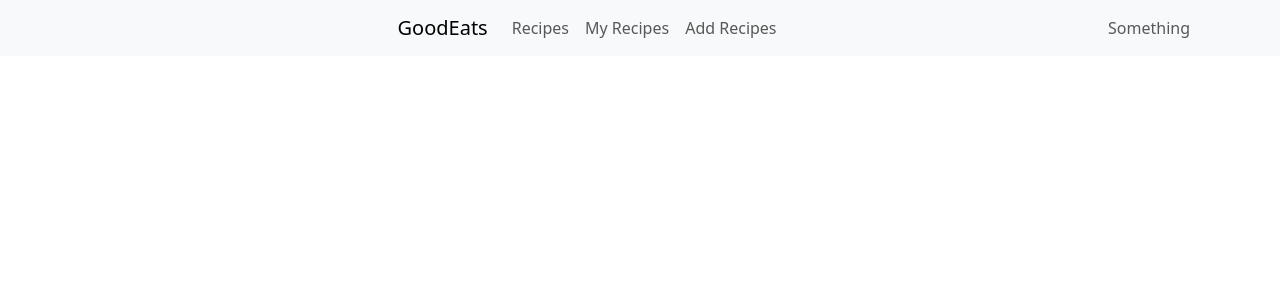
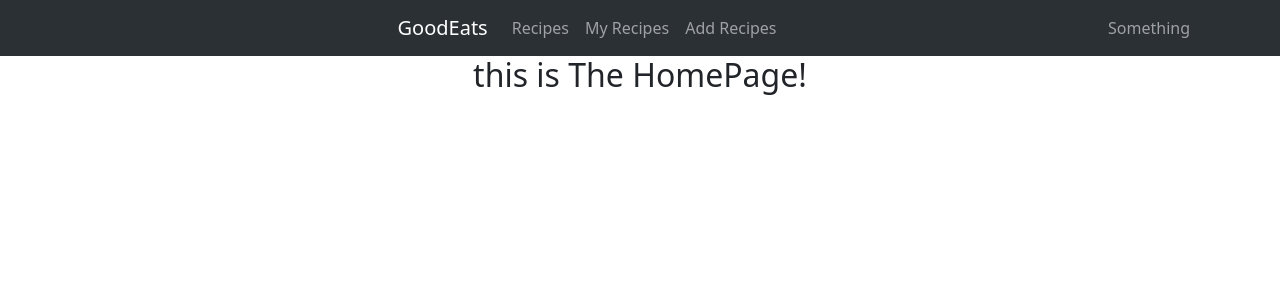
Before and after one commit to JakubSzkup1/RecipeAppProject, a React (Create React App) app: page / in a window 1280 px wide. Shown: the top 300 px of the page. Built offline with nearby package versions, Linux system fonts and the light colour scheme.

Commit message:
linking home page

```diff
--- a/src/App.js
+++ b/src/App.js
@@ -8,6 +8,7 @@ import Row from 'react-bootstrap/Row';
 import Col from 'react-bootstrap/Col';
 import Carousel from 'react-bootstrap/Carousel';
 import { BrowserRouter, Routes, Route } from 'react-router-dom';
+import Home from './components/Home';
 
 
 function App() {
@@ -16,18 +17,20 @@ function App() {
     <BrowserRouter>
 
       <div className="App">
-        <Navbar collapseOnSelect expand="lg" className="bg-body-tertiary">
+
+        <Navbar collapseOnSelect expand="lg" className="bg-body-tertiary" data-bs-theme="dark">
+
           <Container>
           <Col>
           <Image src="" roundedCircle />
         </Col>
-            <Navbar.Brand href="#home">GoodEats</Navbar.Brand>
+            <Navbar.Brand href="/">GoodEats</Navbar.Brand>
             <Navbar.Toggle aria-controls="responsive-navbar-nav" />
             <Navbar.Collapse id="responsive-navbar-nav">
               <Nav className="me-auto">
-                <Nav.Link href="#features">Recipes</Nav.Link>{/*will be an api with recipes or mongodb database*/}
-                <Nav.Link href="#pricing">My Recipes</Nav.Link>
-                <Nav.Link href="#pricing">Add Recipes</Nav.Link>
+                <Nav.Link href="/recipes">Recipes</Nav.Link>{/*will be an api with recipes or mongodb database*/}
+                <Nav.Link href="/myrecipes">My Recipes</Nav.Link>
+                <Nav.Link href="/addrecipes">Add Recipes</Nav.Link>
               </Nav>
               <Nav>
                 <Nav.Link href="#deets">Something</Nav.Link>
@@ -36,6 +39,10 @@ function App() {
             </Navbar.Collapse>
           </Container>
         </Navbar>
+        <Routes>
+        <Route path='/' element={<Home></Home>}></Route>
+
+      </Routes>
       </div>
     </BrowserRouter>
   );
--- a/src/components/Home.js
+++ b/src/components/Home.js
@@ -0,0 +1,8 @@
+function Home(){
+    return (
+        <div>
+            <h2>this is The HomePage!</h2>
+        </div>
+    )
+}
+export default Home;
```
